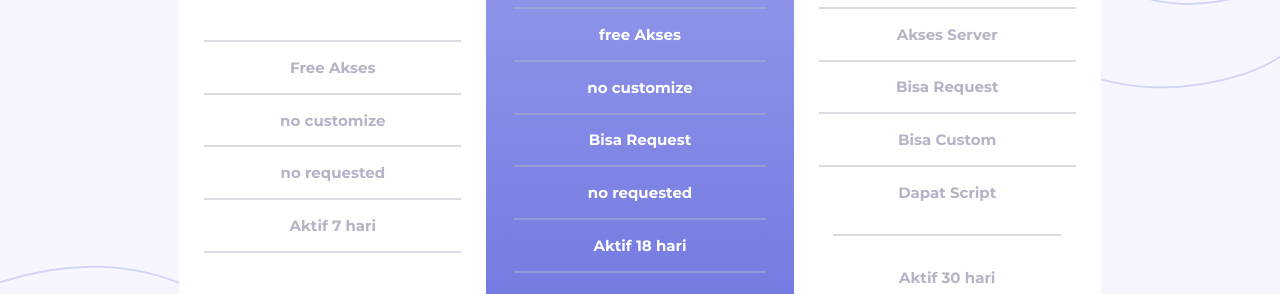
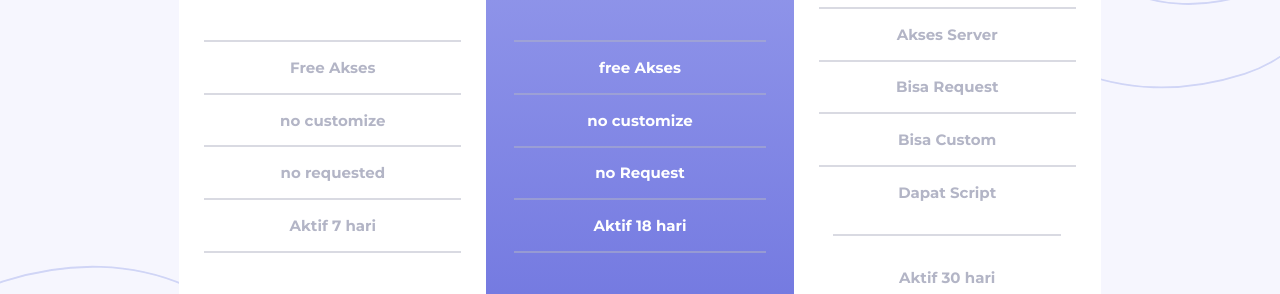
Before and after one commit to VynaaValerie/pricing.io, a plain HTML site: page index.html in a window 1280 px wide. Shown: the part 506-800 px from the top of the page. Drawn offline with Linux system fonts and the light colour scheme.

Commit message:
index.html

```diff
--- a/index.html
+++ b/index.html
@@ -52,9 +52,7 @@
           <hr>
           <li> no customize</li>
           <hr>
-          <li> Bisa Request</li>
-          <hr>
-          <li>no requested</li>
+          <li> no Request</li>
           <hr>
           <li> Aktif 18 hari</li>
           <hr>
```
